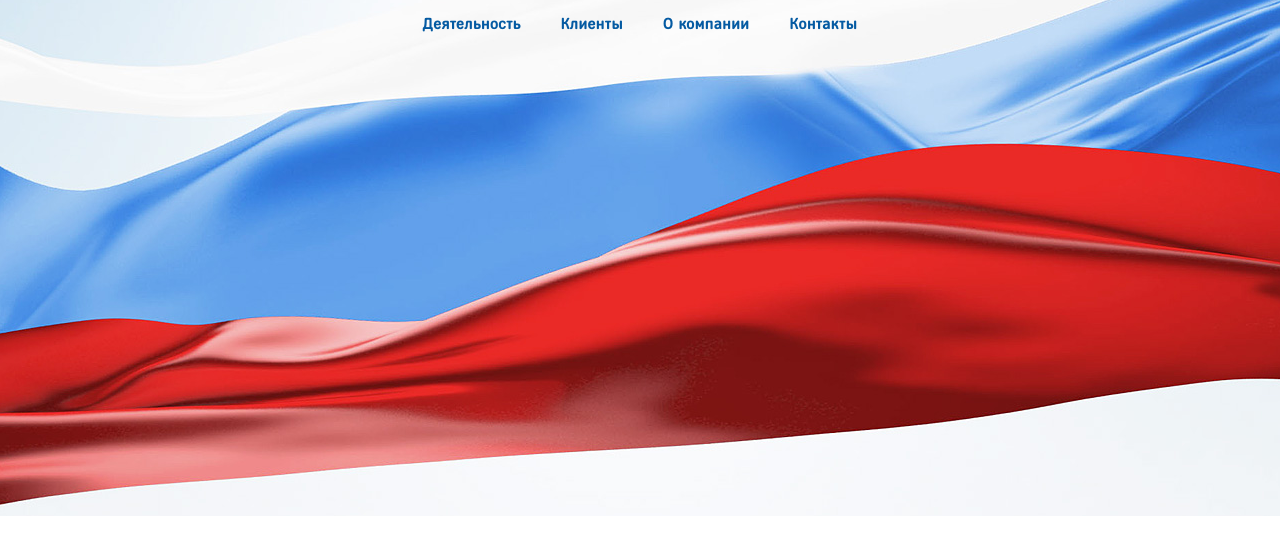
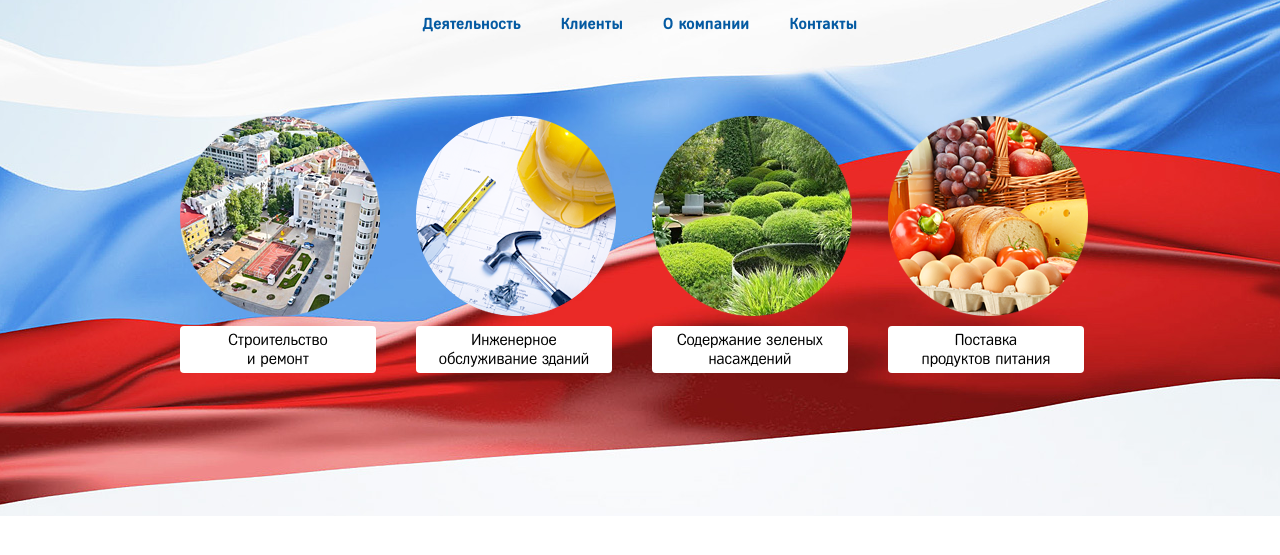
Before and after one commit to twiksish/rusbusiness, a plain HTML site: page index.html in a window 1280 px wide. Shown: the part 141-696 px from the top of the page. Drawn offline with Linux system fonts and the light colour scheme.

Commit message:
added features block

```diff
--- /dev/null
+++ b/css/_features.css
@@ -0,0 +1,36 @@
+.features {
+
+}
+
+    .features__item {
+        display: inline-block;
+        vertical-align: top;
+        margin-left: 35px;
+        max-width: 196px;
+    }
+
+    .features__item:first-child {
+        margin-left: 0;
+    }
+
+        .features__item__image {
+            width: 200px;
+            height: 200px;
+            border-radius: 50%;
+        }
+
+            .features__item__image__file {
+                width: 200px;
+                height: 200px;
+            }
+
+        .features__item__text {
+            margin-top: 10px;
+            background: #fff;
+            border-radius: 4px;
+            padding: 4px 0 5px;
+            text-align: center;
+            font-size: 16px;
+            line-height: 19px;
+            color: #000;
+        }
--- a/css/_header.css
+++ b/css/_header.css
@@ -1,4 +1,5 @@
 .header {
+    height: 136px;
     position: relative;
 }
     .header__left {
--- a/css/_page.css
+++ b/css/_page.css
@@ -2,15 +2,15 @@
 
 }
     .page__header {
-        height: 136px;
+
     }
 
     .page__nav {
         margin: 20px 0 0;
     }
 
-    .page__body {
-        margin: 20px 0 0;
+    .page__features {
+        margin: 83px 0 0;
     }
 
     .page__footer {
--- a/css/style.css
+++ b/css/style.css
@@ -6,6 +6,7 @@
 /*@import url(_link.css);*/
 @import url(_phone.css);
 @import url(_address.css);
+@import url(_features.css);
 /*@import url(_time.css);*/
 /*@import url(_icon.css);*/
 /*@import url(_button.css);*/
--- a/index.html
+++ b/index.html
@@ -78,11 +78,36 @@
 
 
 
-            <div class="page__body">
+            <div class="page__features">
                 <div class="region">
-
+                    <ul class="features">
+                        <li class="features__item">
+                            <div class="features__item__image">
+                                <img class="features__item__image__file" src="content/feature_image1.png">
+                            </div>
+                            <div class="features__item__text">Строительство<br> и ремонт</div>
+                        </li>
+                        <li class="features__item">
+                            <div class="features__item__image">
+                                <img class="features__item__image__file" src="content/feature_image2.png">
+                            </div>
+                            <div class="features__item__text">Инженерное<br> обслуживание зданий</div>
+                        </li>
+                        <li class="features__item">
+                            <div class="features__item__image">
+                                <img class="features__item__image__file" src="content/feature_image3.png">
+                            </div>
+                            <div class="features__item__text">Содержание зеленых насаждений</div>
+                        </li>
+                        <li class="features__item">
+                            <div class="features__item__image">
+                                <img class="features__item__image__file" src="content/feature_image4.png">
+                            </div>
+                            <div class="features__item__text">Поставка<br> продуктов питания</div>
+                        </li>
+                    </ul>
                 </div>
-            </div><!-- /page__body -->
+            </div><!-- /page__features -->
 
 
 
```
Also changed, not shown: content/feature_image1.png (renamed from images/feature_image1.png), content/feature_image2.png (renamed from images/feature_image2.png), content/feature_image3.png (renamed from images/feature_image3.png), content/feature_image4.png (renamed from images/feature_image4.png).
